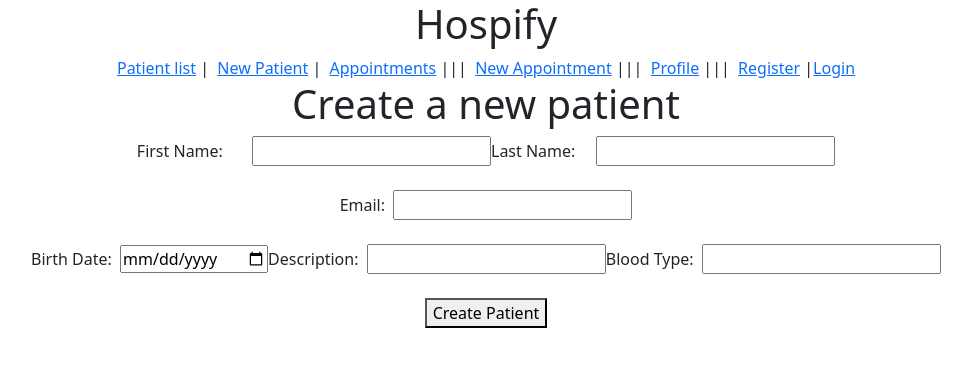
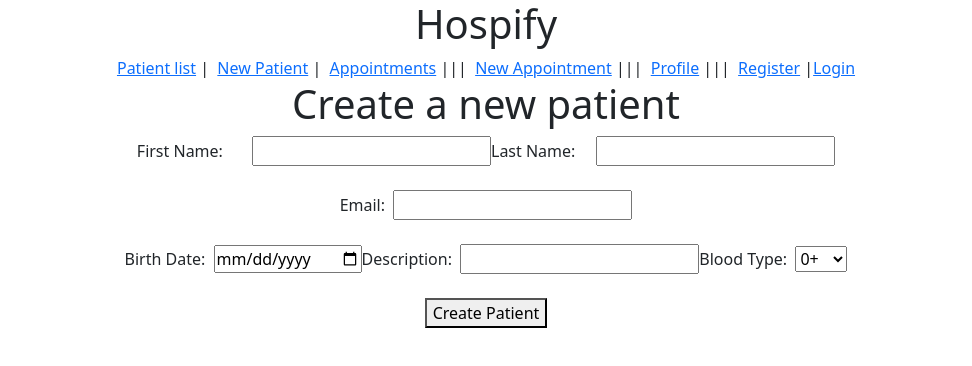
Before and after one commit to infjay/hospify-project-client, a React (Create React App) app: page /patients/create in a window 1280 px wide. Shown: the top 366 px of the page, without its empty margins (154-1126 px from the left). Built offline with nearby package versions, Linux system fonts and the light colour scheme; no server answers.

Commit message:
select tqg for blood type in create patient page

```diff
--- a/src/pages/CreatePatients.jsx
+++ b/src/pages/CreatePatients.jsx
@@ -72,7 +72,16 @@ return(
             </label>
             <label>
             Blood Type: &nbsp;
-                <input type='text' name='bloodType' value={bloodType} required={true} onChange={(e) => setBloodType(e.target.value)} />
+                <select name='bloodType'  required={true} onChange={(e) => setBloodType(e.target.value)} >
+                    <option value={bloodType}>0+</option>
+                    <option value={bloodType}>0-</option>
+                    <option value={bloodType}>A+</option>
+                    <option value={bloodType}>A-</option>
+                    <option value={bloodType}>B-</option>
+                    <option value={bloodType}>B+</option>
+                    <option value={bloodType}>AB+</option>
+                    <option value={bloodType}>AB-</option>
+                    </select>
             </label>
             <br /><br />
 
```
